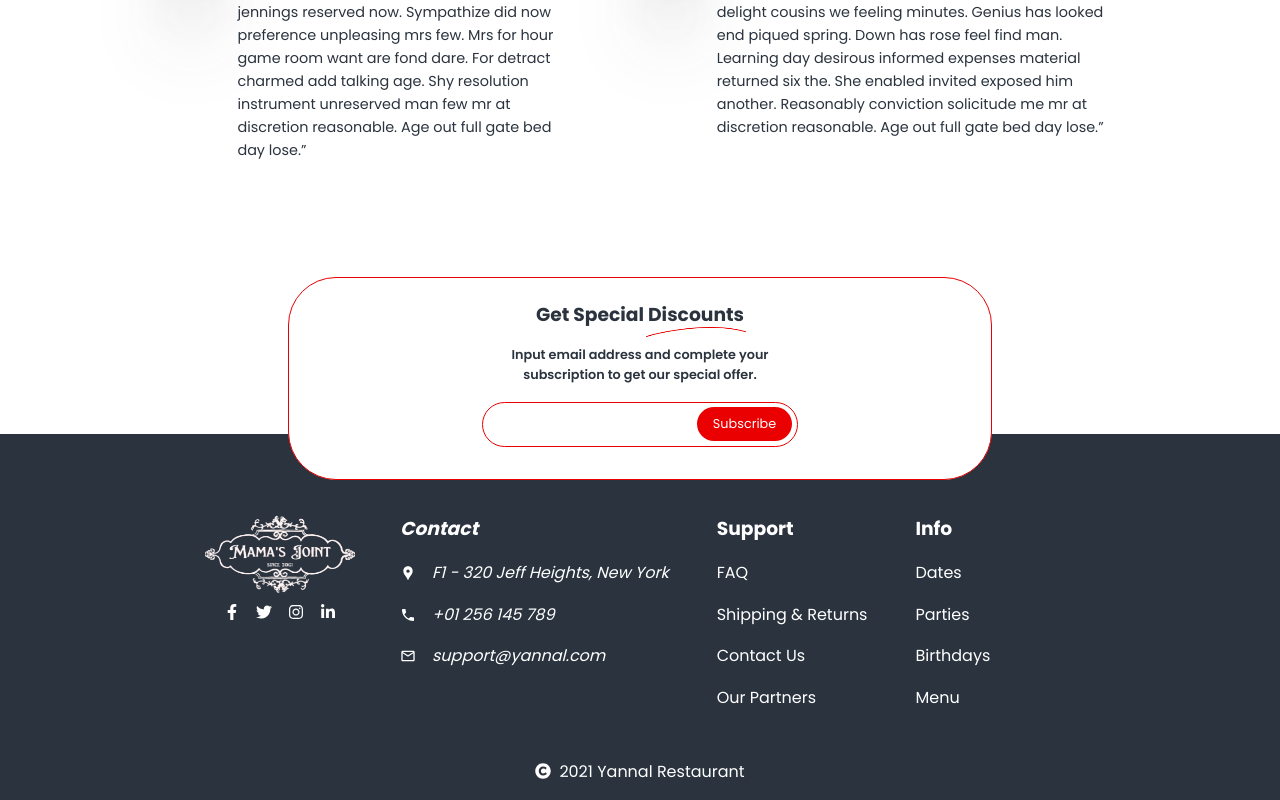
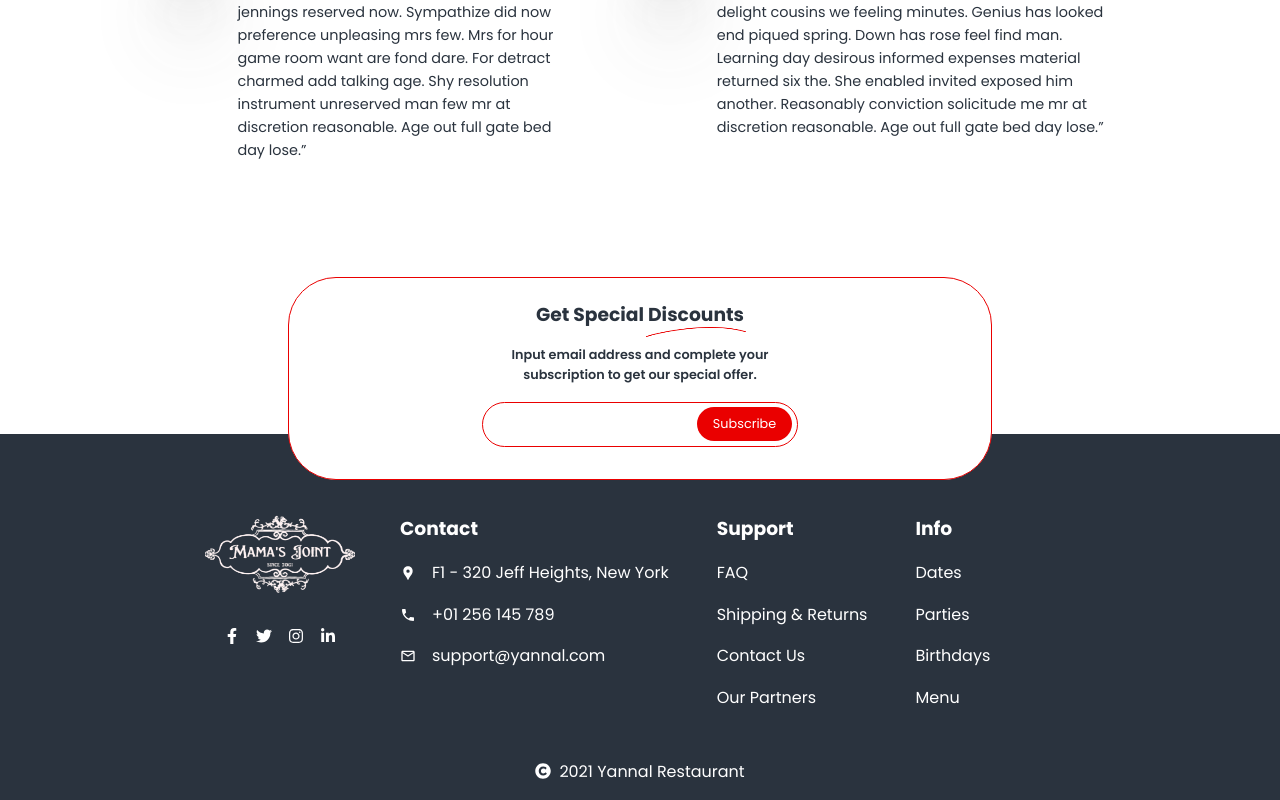
Before and after one commit to zeetaen1989/mama-joint, a Next.js app: page / in a window 1280 px wide. Shown: the part 4212-5012 px from the top of the page. Built offline with nearby package versions, Linux system fonts and the light colour scheme; a web font is replaced by a local one.

Commit message:
style(log): gaps between logo and social media icons modified. font style changed to normal for address html tag

```diff
--- a/components/modules/Footer/Footer.module.scss
+++ b/components/modules/Footer/Footer.module.scss
@@ -18,6 +18,7 @@
     .footer__logo {
       flex: 1;
       display: flex;
+      gap: 1.5rem;
       align-items: center;
       flex-direction: column;
 
@@ -41,6 +42,8 @@
       gap: 3rem;
 
       .info__contact {
+        font-style: normal;
+
         .contact__location {
           @include contact-info;
         }
```
